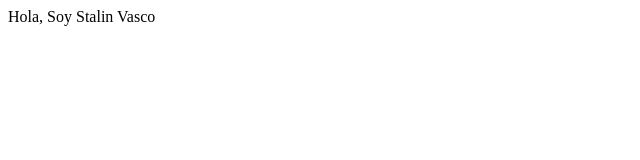
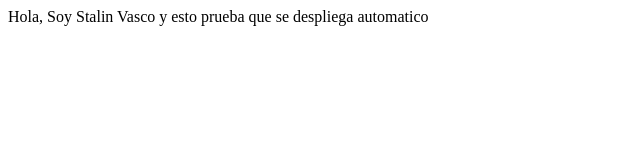
Before and after one commit to stalindavdvas/TareaYml, a plain HTML site: page index.html in a window 1280 px wide. Shown: the whole page, without its empty margins (0-640 px from the left). Drawn offline with Linux system fonts and the light colour scheme.

Commit message:
feat: :memo: Test the actions with workflow

```diff
--- a/index.html
+++ b/index.html
@@ -6,6 +6,6 @@
     <title>Document</title>
 </head>
 <body>
-    Hola, Soy Stalin Vasco
+    Hola, Soy Stalin Vasco y esto prueba que se despliega automatico
 </body>
 </html>
```
Also changed, not shown: 1 other file.
